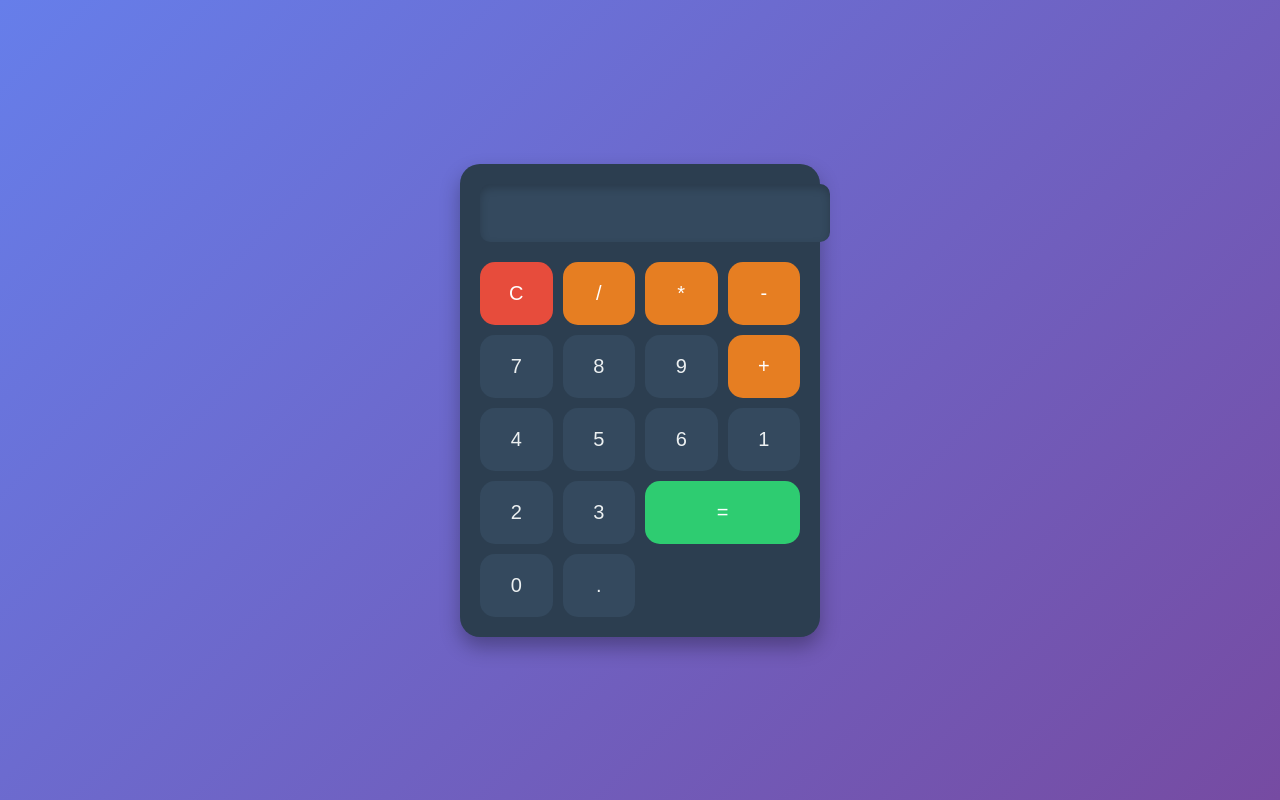
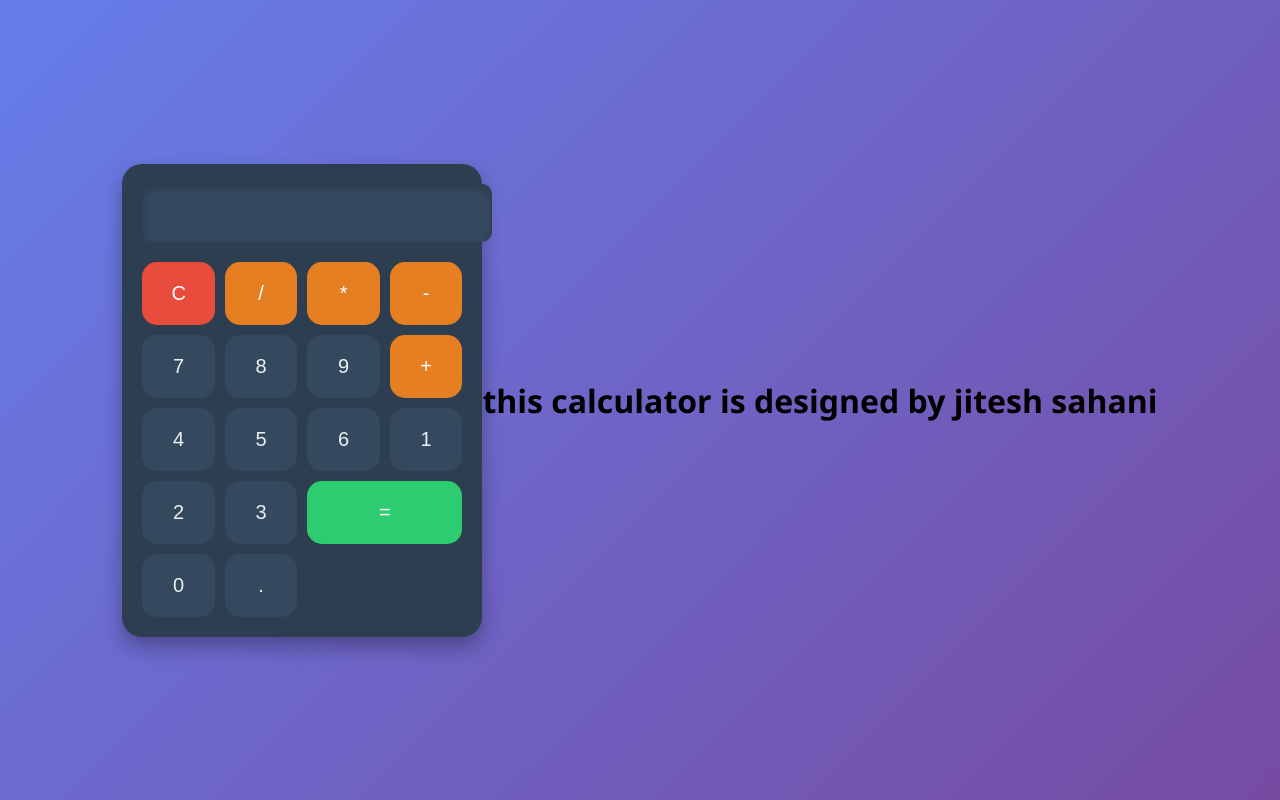
Before and after one commit to SidZone10/calc, a plain HTML site: page index.html in a window 1280 px wide. Drawn offline with Linux system fonts and the light colour scheme.

Commit message:
Update index.html

```diff
--- a/index.html
+++ b/index.html
@@ -122,6 +122,7 @@
         }
     }
 </script>
+   <h1>this calculator is designed by jitesh sahani</h1>
 
 </body>
 </html>
```
